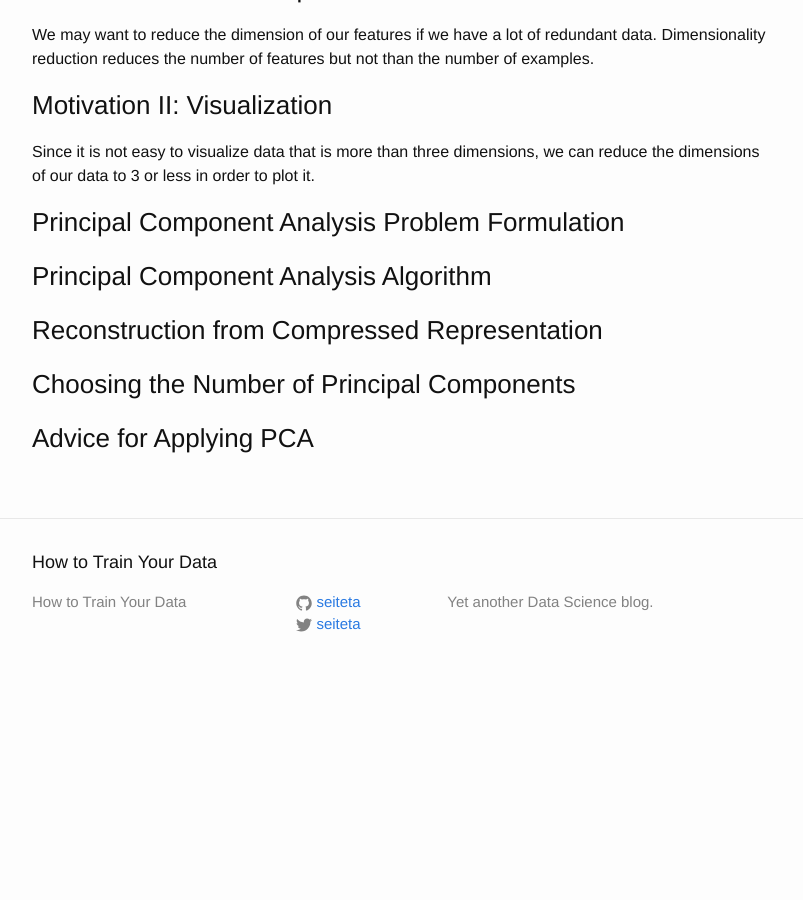
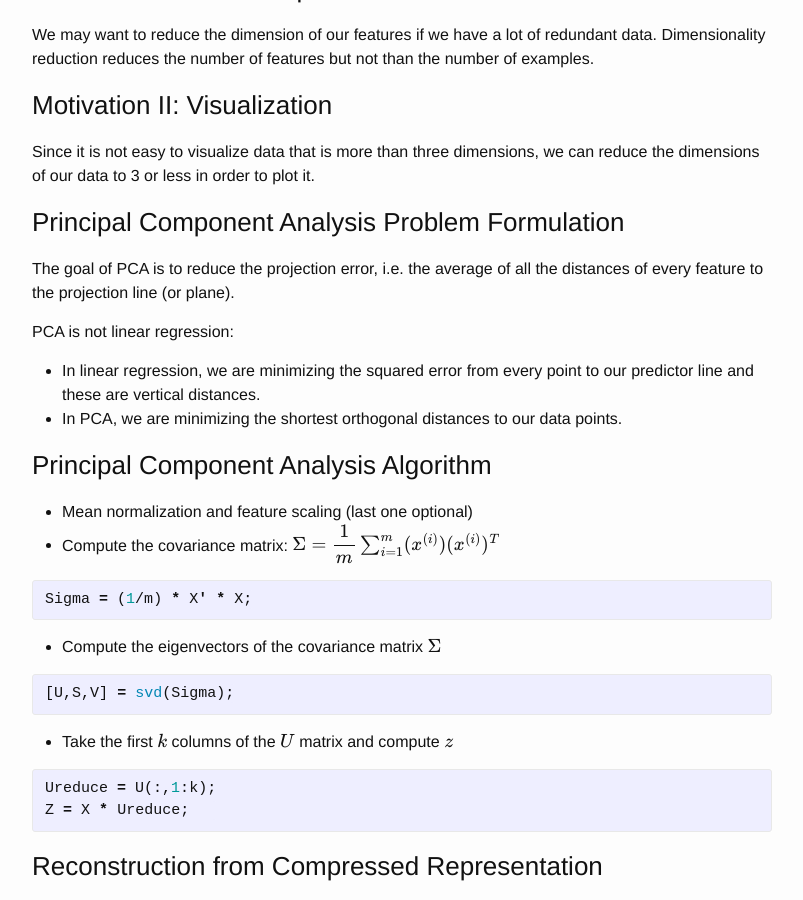
Before and after one commit to seiteta/seiteta.github.io_old, a Jekyll site: the page built from _posts/2014-12-04-machine-learning-notes.md, in a window 1280 px wide and 900 px high, scrolled down 18869 px. Shown: the whole window, without its empty margins (238-1041 px from the left). Built offline with Jekyll 4.4.1, drawn with Linux system fonts in a browser that asks for light colours; formulas are drawn with MathJax 3; before the commit the page ends 19565 px from its top, so only the background shows below that.

Commit message:
Update 2014-12-04-machine-learning-notes.md

```diff
--- a/_posts/2014-12-04-machine-learning-notes.md
+++ b/_posts/2014-12-04-machine-learning-notes.md
@@ -649,9 +649,35 @@ Since it is not easy to visualize data that is more than three dimensions, we ca
 
 ### Principal Component Analysis Problem Formulation
 
+The goal of PCA is to reduce the projection error, i.e. the average of all the distances of every feature to the projection line (or plane).
 
+PCA is not linear regression:
+
+* In linear regression, we are minimizing the squared error from every point to our predictor line and these are vertical distances.
+* In PCA, we are minimizing the shortest orthogonal distances to our data points.
 
 ### Principal Component Analysis Algorithm
+
+* Mean normalization and feature scaling (last one optional)
+* Compute the covariance matrix: $$\Sigma = \dfrac{1}{m}\sum^m_{i=1}(x^{(i)})(x^{(i)})^T$$
+
+{% highlight matlab %}
+Sigma = (1/m) * X' * X;
+{% endhighlight %}
+
+* Compute the eigenvectors of the covariance matrix $$\Sigma$$
+
+{% highlight matlab %}
+[U,S,V] = svd(Sigma);
+{% endhighlight %}
+
+* Take the first $$k$$ columns of the $$U$$ matrix and compute $$z$$
+
+{% highlight matlab %}
+Ureduce = U(:,1:k);
+Z = X * Ureduce;
+{% endhighlight %}
+
 ### Reconstruction from Compressed Representation
 ### Choosing the Number of Principal Components
 ### Advice for Applying PCA
```
